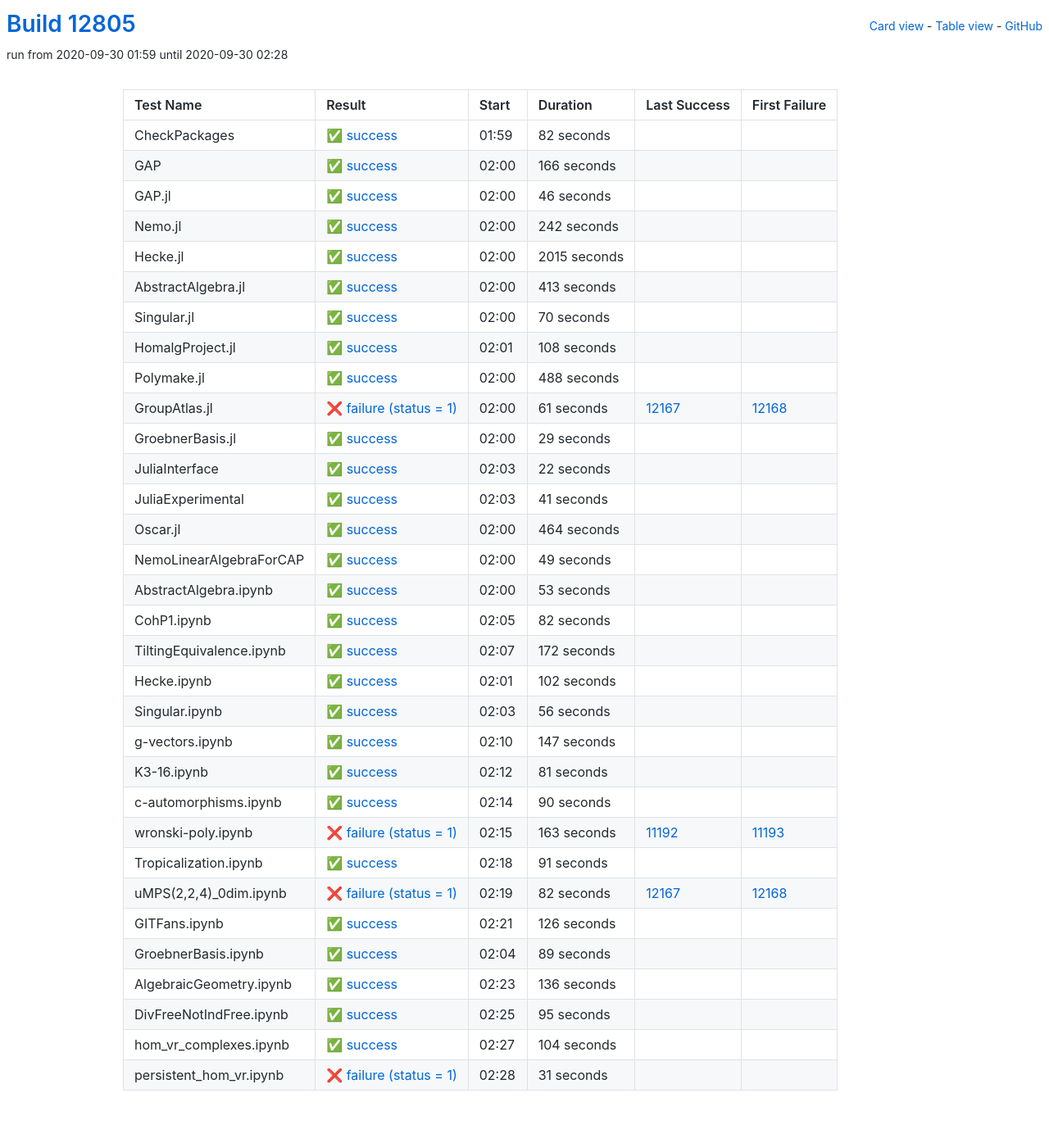
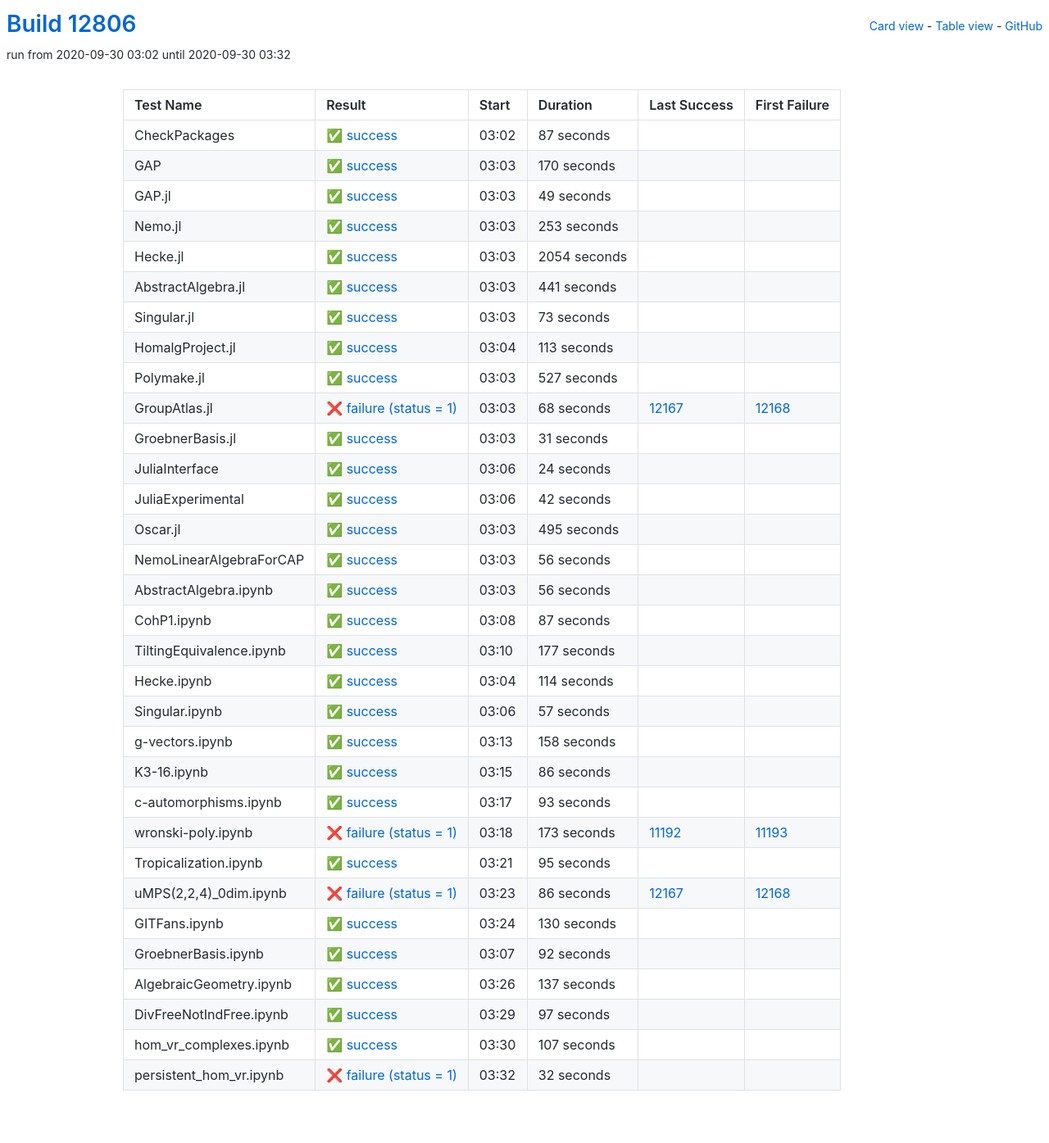
Before and after one commit to oscar-system/oscar-ci-status, a Jekyll site: the page built from table.html, in a window 1280 px wide. Shown: the whole page at 82% size. Built offline with Jekyll 4.4.1, drawn with Linux system fonts in a browser that asks for light colours.

Commit message:
Build #12806

```diff
--- a/_data/ci.yml
+++ b/_data/ci.yml
@@ -1,6 +1,6 @@
 ---
-build: 12805
-build_url: https://oscarci.mathematik.uni-kl.de/job/oscar/12805/
+build: 12806
+build_url: https://oscarci.mathematik.uni-kl.de/job/oscar/12806/
 job: oscar
 organization: oscar-system
 repo: oscar-ci-status
@@ -8,176 +8,32 @@
 tests:
 - name: CheckPackages
   id: checkpackages
-  log: https://oscarci.mathematik.uni-kl.de/job/oscar/12805/artifact/logs/build-12805/CheckPackages.log
-  start: 2020-09-30 01:59
+  log: https://oscarci.mathematik.uni-kl.de/job/oscar/12806/artifact/logs/build-12806/CheckPackages.log
+  start: 2020-09-30 03:02
   success: true
   exitcode: 0
   status: success
-  duration: 82
+  duration: 87
   last_success: false
   last_success_url:
   first_failure: false
   first_failure_url:
 - name: GAP
   id: gap
-  log: https://oscarci.mathematik.uni-kl.de/job/oscar/12805/artifact/logs/build-12805/GAP.log
-  start: 2020-09-30 02:00
+  log: https://oscarci.mathematik.uni-kl.de/job/oscar/12806/artifact/logs/build-12806/GAP.log
+  start: 2020-09-30 03:03
   success: true
   exitcode: 0
   status: success
-  duration: 166
+  duration: 170
   last_success: false
   last_success_url:
   first_failure: false
   first_failure_url:
 - name: GAP.jl
   id: gap-jl
-  log: https://oscarci.mathematik.uni-kl.de/job/oscar/12805/artifact/logs/build-12805/GAP.jl.log
-  start: 2020-09-30 02:00
-  success: true
-  exitcode: 0
-  status: success
-  duration: 46
-  last_success: false
-  last_success_url:
-  first_failure: false
-  first_failure_url:
-- name: Nemo.jl
-  id: nemo-jl
-  log: https://oscarci.mathematik.uni-kl.de/job/oscar/12805/artifact/logs/build-12805/Nemo.jl.log
-  start: 2020-09-30 02:00
-  success: true
-  exitcode: 0
-  status: success
-  duration: 242
-  last_success: false
-  last_success_url:
-  first_failure: false
-  first_failure_url:
-- name: Hecke.jl
-  id: hecke-jl
-  log: https://oscarci.mathematik.uni-kl.de/job/oscar/12805/artifact/logs/build-12805/Hecke.jl.log
-  start: 2020-09-30 02:00
-  success: true
-  exitcode: 0
-  status: success
-  duration: 2015
-  last_success: false
-  last_success_url:
-  first_failure: false
-  first_failure_url:
-- name: AbstractAlgebra.jl
-  id: abstractalgebra-jl
-  log: https://oscarci.mathematik.uni-kl.de/job/oscar/12805/artifact/logs/build-12805/AbstractAlgebra.jl.log
-  start: 2020-09-30 02:00
-  success: true
-  exitcode: 0
-  status: success
-  duration: 413
-  last_success: false
-  last_success_url:
-  first_failure: false
-  first_failure_url:
-- name: Singular.jl
-  id: singular-jl
-  log: https://oscarci.mathematik.uni-kl.de/job/oscar/12805/artifact/logs/build-12805/Singular.jl.log
-  start: 2020-09-30 02:00
-  success: true
-  exitcode: 0
-  status: success
-  duration: 70
-  last_success: false
-  last_success_url:
-  first_failure: false
-  first_failure_url:
-- name: HomalgProject.jl
-  id: homalgproject-jl
-  log: https://oscarci.mathematik.uni-kl.de/job/oscar/12805/artifact/logs/build-12805/HomalgProject.jl.log
-  start: 2020-09-30 02:01
-  success: true
-  exitcode: 0
-  status: success
-  duration: 108
-  last_success: false
-  last_success_url:
-  first_failure: false
-  first_failure_url:
-- name: Polymake.jl
-  id: polymake-jl
-  log: https://oscarci.mathematik.uni-kl.de/job/oscar/12805/artifact/logs/build-12805/Polymake.jl.log
-  start: 2020-09-30 02:00
-  success: true
-  exitcode: 0
-  status: success
-  duration: 488
-  last_success: false
-  last_success_url:
-  first_failure: false
-  first_failure_url:
-- name: GroupAtlas.jl
-  id: groupatlas-jl
-  log: https://oscarci.mathematik.uni-kl.de/job/oscar/12805/artifact/logs/build-12805/GroupAtlas.jl.log
-  start: 2020-09-30 02:00
-  success: false
-  exitcode: 1
-  status: failure
-  duration: 61
-  last_success: 12167
-  last_success_url: https://oscarci.mathematik.uni-kl.de/job/oscar/12167/
-  first_failure: 12168
-  first_failure_url: https://oscarci.mathematik.uni-kl.de/job/oscar/12168/
-- name: GroebnerBasis.jl
-  id: groebnerbasis-jl
-  log: https://oscarci.mathematik.uni-kl.de/job/oscar/12805/artifact/logs/build-12805/GroebnerBasis.jl.log
-  start: 2020-09-30 02:00
-  success: true
-  exitcode: 0
-  status: success
-  duration: 29
-  last_success: false
-  last_success_url:
-  first_failure: false
-  first_failure_url:
-- name: JuliaInterface
-  id: juliainterface
-  log: https://oscarci.mathematik.uni-kl.de/job/oscar/12805/artifact/logs/build-12805/JuliaInterface.log
-  start: 2020-09-30 02:03
-  success: true
-  exitcode: 0
-  status: success
-  duration: 22
-  last_success: false
-  last_success_url:
-  first_failure: false
-  first_failure_url:
-- name: JuliaExperimental
-  id: juliaexperimental
-  log: https://oscarci.mathematik.uni-kl.de/job/oscar/12805/artifact/logs/build-12805/JuliaExperimental.log
-  start: 2020-09-30 02:03
-  success: true
-  exitcode: 0
-  status: success
-  duration: 41
-  last_success: false
-  last_success_url:
-  first_failure: false
-  first_failure_url:
-- name: Oscar.jl
-  id: oscar-jl
-  log: https://oscarci.mathematik.uni-kl.de/job/oscar/12805/artifact/logs/build-12805/Oscar.jl.log
-  start: 2020-09-30 02:00
-  success: true
-  exitcode: 0
-  status: success
-  duration: 464
-  last_success: false
-  last_success_url:
-  first_failure: false
-  first_failure_url:
-- name: NemoLinearAlgebraForCAP
-  id: nemolinearalgebraforcap
-  log: https://oscarci.mathematik.uni-kl.de/job/oscar/12805/artifact/logs/build-12805/NemoLinearAlgebraForCAP.log
-  start: 2020-09-30 02:00
+  log: https://oscarci.mathematik.uni-kl.de/job/oscar/12806/artifact/logs/build-12806/GAP.jl.log
+  start: 2020-09-30 03:03
   success: true
   exitcode: 0
   status: success
@@ -186,58 +42,142 @@
   last_success_url:
   first_failure: false
   first_failure_url:
-- name: AbstractAlgebra.ipynb
-  id: abstractalgebra-ipynb
-  log: https://oscarci.mathematik.uni-kl.de/job/oscar/12805/artifact/logs/build-12805/AbstractAlgebra.ipynb.log
-  start: 2020-09-30 02:00
+- name: Nemo.jl
+  id: nemo-jl
+  log: https://oscarci.mathematik.uni-kl.de/job/oscar/12806/artifact/logs/build-12806/Nemo.jl.log
+  start: 2020-09-30 03:03
   success: true
   exitcode: 0
   status: success
-  duration: 53
+  duration: 253
   last_success: false
   last_success_url:
   first_failure: false
   first_failure_url:
-- name: CohP1.ipynb
-  id: cohp1-ipynb
-  log: https://oscarci.mathematik.uni-kl.de/job/oscar/12805/artifact/logs/build-12805/CohP1.ipynb.log
-  start: 2020-09-30 02:05
+- name: Hecke.jl
+  id: hecke-jl
+  log: https://oscarci.mathematik.uni-kl.de/job/oscar/12806/artifact/logs/build-12806/Hecke.jl.log
+  start: 2020-09-30 03:03
   success: true
   exitcode: 0
   status: success
-  duration: 82
+  duration: 2054
   last_success: false
   last_success_url:
   first_failure: false
   first_failure_url:
-- name: TiltingEquivalence.ipynb
-  id: tiltingequivalence-ipynb
-  log: https://oscarci.mathematik.uni-kl.de/job/oscar/12805/artifact/logs/build-12805/TiltingEquivalence.ipynb.log
-  start: 2020-09-30 02:07
+- name: AbstractAlgebra.jl
+  id: abstractalgebra-jl
+  log: https://oscarci.mathematik.uni-kl.de/job/oscar/12806/artifact/logs/build-12806/AbstractAlgebra.jl.log
+  start: 2020-09-30 03:03
   success: true
   exitcode: 0
   status: success
-  duration: 172
+  duration: 441
   last_success: false
   last_success_url:
   first_failure: false
   first_failure_url:
-- name: Hecke.ipynb
-  id: hecke-ipynb
-  log: https://oscarci.mathematik.uni-kl.de/job/oscar/12805/artifact/logs/build-12805/Hecke.ipynb.log
-  start: 2020-09-30 02:01
+- name: Singular.jl
+  id: singular-jl
+  log: https://oscarci.mathematik.uni-kl.de/job/oscar/12806/artifact/logs/build-12806/Singular.jl.log
+  start: 2020-09-30 03:03
   success: true
   exitcode: 0
   status: success
-  duration: 102
+  duration: 73
   last_success: false
   last_success_url:
   first_failure: false
   first_failure_url:
-- name: Singular.ipynb
-  id: singular-ipynb
-  log: https://oscarci.mathematik.uni-kl.de/job/oscar/12805/artifact/logs/build-12805/Singular.ipynb.log
-  start: 2020-09-30 02:03
+- name: HomalgProject.jl
+  id: homalgproject-jl
+  log: https://oscarci.mathematik.uni-kl.de/job/oscar/12806/artifact/logs/build-12806/HomalgProject.jl.log
+  start: 2020-09-30 03:04
+  success: true
+  exitcode: 0
+  status: success
+  duration: 113
+  last_success: false
+  last_success_url:
+  first_failure: false
+  first_failure_url:
+- name: Polymake.jl
+  id: polymake-jl
+  log: https://oscarci.mathematik.uni-kl.de/job/oscar/12806/artifact/logs/build-12806/Polymake.jl.log
+  start: 2020-09-30 03:03
+  success: true
+  exitcode: 0
+  status: success
+  duration: 527
+  last_success: false
+  last_success_url:
+  first_failure: false
+  first_failure_url:
+- name: GroupAtlas.jl
+  id: groupatlas-jl
+  log: https://oscarci.mathematik.uni-kl.de/job/oscar/12806/artifact/logs/build-12806/GroupAtlas.jl.log
+  start: 2020-09-30 03:03
+  success: false
+  exitcode: 1
+  status: failure
+  duration: 68
+  last_success: 12167
+  last_success_url: https://oscarci.mathematik.uni-kl.de/job/oscar/12167/
+  first_failure: 12168
+  first_failure_url: https://oscarci.mathematik.uni-kl.de/job/oscar/12168/
+- name: GroebnerBasis.jl
+  id: groebnerbasis-jl
+  log: https://oscarci.mathematik.uni-kl.de/job/oscar/12806/artifact/logs/build-12806/GroebnerBasis.jl.log
+  start: 2020-09-30 03:03
+  success: true
+  exitcode: 0
+  status: success
+  duration: 31
+  last_success: false
+  last_success_url:
+  first_failure: false
+  first_failure_url:
+- name: JuliaInterface
+  id: juliainterface
+  log: https://oscarci.mathematik.uni-kl.de/job/oscar/12806/artifact/logs/build-12806/JuliaInterface.log
+  start: 2020-09-30 03:06
+  success: true
+  exitcode: 0
+  status: success
+  duration: 24
+  last_success: false
+  last_success_url:
+  first_failure: false
+  first_failure_url:
+- name: JuliaExperimental
+  id: juliaexperimental
+  log: https://oscarci.mathematik.uni-kl.de/job/oscar/12806/artifact/logs/build-12806/JuliaExperimental.log
+  start: 2020-09-30 03:06
+  success: true
+  exitcode: 0
+  status: success
+  duration: 42
+  last_success: false
+  last_success_url:
+  first_failure: false
+  first_failure_url:
+- name: Oscar.jl
+  id: oscar-jl
+  log: https://oscarci.mathematik.uni-kl.de/job/oscar/12806/artifact/logs/build-12806/Oscar.jl.log
+  start: 2020-09-30 03:03
+  success: true
+  exitcode: 0
+  status: success
+  duration: 495
+  last_success: false
+  last_success_url:
+  first_failure: false
+  first_failure_url:
+- name: NemoLinearAlgebraForCAP
+  id: nemolinearalgebraforcap
+  log: https://oscarci.mathematik.uni-kl.de/job/oscar/12806/artifact/logs/build-12806/NemoLinearAlgebraForCAP.log
+  start: 2020-09-30 03:03
   success: true
   exitcode: 0
   status: success
@@ -246,118 +186,118 @@
   last_success_url:
   first_failure: false
   first_failure_url:
-- name: g-vectors.ipynb
-  id: g-vectors-ipynb
-  log: https://oscarci.mathematik.uni-kl.de/job/oscar/12805/artifact/logs/build-12805/g-vectors.ipynb.log
-  start: 2020-09-30 02:10
+- name: AbstractAlgebra.ipynb
+  id: abstractalgebra-ipynb
+  log: https://oscarci.mathematik.uni-kl.de/job/oscar/12806/artifact/logs/build-12806/AbstractAlgebra.ipynb.log
+  start: 2020-09-30 03:03
   success: true
   exitcode: 0
   status: success
-  duration: 147
+  duration: 56
+  last_success: false
+  last_success_url:
+  first_failure: false
+  first_failure_url:
+- name: CohP1.ipynb
+  id: cohp1-ipynb
+  log: https://oscarci.mathematik.uni-kl.de/job/oscar/12806/artifact/logs/build-12806/CohP1.ipynb.log
+  start: 2020-09-30 03:08
+  success: true
+  exitcode: 0
+  status: success
+  duration: 87
+  last_success: false
+  last_success_url:
+  first_failure: false
+  first_failure_url:
+- name: TiltingEquivalence.ipynb
+  id: tiltingequivalence-ipynb
+  log: https://oscarci.mathematik.uni-kl.de/job/oscar/12806/artifact/logs/build-12806/TiltingEquivalence.ipynb.log
+  start: 2020-09-30 03:10
+  success: true
+  exitcode: 0
+  status: success
+  duration: 177
+  last_success: false
+  last_success_url:
+  first_failure: false
+  first_failure_url:
+- name: Hecke.ipynb
+  id: hecke-ipynb
+  log: https://oscarci.mathematik.uni-kl.de/job/oscar/12806/artifact/logs/build-12806/Hecke.ipynb.log
+  start: 2020-09-30 03:04
+  success: true
+  exitcode: 0
+  status: success
+  duration: 114
+  last_success: false
+  last_success_url:
+  first_failure: false
+  first_failure_url:
+- name: Singular.ipynb
+  id: singular-ipynb
+  log: https://oscarci.mathematik.uni-kl.de/job/oscar/12806/artifact/logs/build-12806/Singular.ipynb.log
+  start: 2020-09-30 03:06
+  success: true
+  exitcode: 0
+  status: success
+  duration: 57
+  last_success: false
+  last_success_url:
+  first_failure: false
+  first_failure_url:
+- name: g-vectors.ipynb
+  id: g-vectors-ipynb
+  log: https://oscarci.mathematik.uni-kl.de/job/oscar/12806/artifact/logs/build-12806/g-vectors.ipynb.log
+  start: 2020-09-30 03:13
+  success: true
+  exitcode: 0
+  status: success
+  duration: 158
   last_success: false
   last_success_url:
   first_failure: false
   first_failure_url:
 - name: K3-16.ipynb
   id: k3-16-ipynb
-  log: https://oscarci.mathematik.uni-kl.de/job/oscar/12805/artifact/logs/build-12805/K3-16.ipynb.log
-  start: 2020-09-30 02:12
+  log: https://oscarci.mathematik.uni-kl.de/job/oscar/12806/artifact/logs/build-12806/K3-16.ipynb.log
+  start: 2020-09-30 03:15
   success: true
   exitcode: 0
   status: success
-  duration: 81
+  duration: 86
   last_success: false
   last_success_url:
   first_failure: false
   first_failure_url:
 - name: c-automorphisms.ipynb
   id: c-automorphisms-ipynb
-  log: https://oscarci.mathematik.uni-kl.de/job/oscar/12805/artifact/logs/build-12805/c-automorphisms.ipynb.log
-  start: 2020-09-30 02:14
+  log: https://oscarci.mathematik.uni-kl.de/job/oscar/12806/artifact/logs/build-12806/c-automorphisms.ipynb.log
+  start: 2020-09-30 03:17
   success: true
   exitcode: 0
   status: success
-  duration: 90
+  duration: 93
   last_success: false
   last_success_url:
   first_failure: false
   first_failure_url:
 - name: wronski-poly.ipynb
   id: wronski-poly-ipynb
-  log: https://oscarci.mathematik.uni-kl.de/job/oscar/12805/artifact/logs/build-12805/wronski-poly.ipynb.log
-  start: 2020-09-30 02:15
+  log: https://oscarci.mathematik.uni-kl.de/job/oscar/12806/artifact/logs/build-12806/wronski-poly.ipynb.log
+  start: 2020-09-30 03:18
   success: false
   exitcode: 1
   status: failure
-  duration: 163
+  duration: 173
   last_success: 11192
   last_success_url: https://oscarci.mathematik.uni-kl.de/job/oscar/11192/
   first_failure: 11193
   first_failure_url: https://oscarci.mathematik.uni-kl.de/job/oscar/11193/
 - name: Tropicalization.ipynb
   id: tropicalization-ipynb
-  log: https://oscarci.mathematik.uni-kl.de/job/oscar/12805/artifact/logs/build-12805/Tropicalization.ipynb.log
-  start: 2020-09-30 02:18
-  success: true
-  exitcode: 0
-  status: success
-  duration: 91
-  last_success: false
-  last_success_url:
-  first_failure: false
-  first_failure_url:
-- name: uMPS(2,2,4)_0dim.ipynb
-  id: umps-2-2-4-0dim-ipynb
-  log: https://oscarci.mathematik.uni-kl.de/job/oscar/12805/artifact/logs/build-12805/uMPS-2-2-4-_0dim.ipynb.log
-  start: 2020-09-30 02:19
-  success: false
-  exitcode: 1
-  status: failure
-  duration: 82
-  last_success: 12167
-  last_success_url: https://oscarci.mathematik.uni-kl.de/job/oscar/12167/
-  first_failure: 12168
-  first_failure_url: https://oscarci.mathematik.uni-kl.de/job/oscar/12168/
-- name: GITFans.ipynb
-  id: gitfans-ipynb
-  log: https://oscarci.mathematik.uni-kl.de/job/oscar/12805/artifact/logs/build-12805/GITFans.ipynb.log
-  start: 2020-09-30 02:21
-  success: true
-  exitcode: 0
-  status: success
-  duration: 126
-  last_success: false
-  last_success_url:
-  first_failure: false
-  first_failure_url:
-- name: GroebnerBasis.ipynb
-  id: groebnerbasis-ipynb
-  log: https://oscarci.mathematik.uni-kl.de/job/oscar/12805/artifact/logs/build-12805/GroebnerBasis.ipynb.log
-  start: 2020-09-30 02:04
-  success: true
-  exitcode: 0
-  status: success
-  duration: 89
-  last_success: false
-  last_success_url:
-  first_failure: false
-  first_failure_url:
-- name: AlgebraicGeometry.ipynb
-  id: algebraicgeometry-ipynb
-  log: https://oscarci.mathematik.uni-kl.de/job/oscar/12805/artifact/logs/build-12805/AlgebraicGeometry.ipynb.log
-  start: 2020-09-30 02:23
-  success: true
-  exitcode: 0
-  status: success
-  duration: 136
-  last_success: false
-  last_success_url:
-  first_failure: false
-  first_failure_url:
-- name: DivFreeNotIndFree.ipynb
-  id: divfreenotindfree-ipynb
-  log: https://oscarci.mathematik.uni-kl.de/job/oscar/12805/artifact/logs/build-12805/DivFreeNotIndFree.ipynb.log
-  start: 2020-09-30 02:25
+  log: https://oscarci.mathematik.uni-kl.de/job/oscar/12806/artifact/logs/build-12806/Tropicalization.ipynb.log
+  start: 2020-09-30 03:21
   success: true
   exitcode: 0
   status: success
@@ -366,26 +306,86 @@
   last_success_url:
   first_failure: false
   first_failure_url:
-- name: hom_vr_complexes.ipynb
-  id: hom-vr-complexes-ipynb
-  log: https://oscarci.mathematik.uni-kl.de/job/oscar/12805/artifact/logs/build-12805/hom_vr_complexes.ipynb.log
-  start: 2020-09-30 02:27
+- name: uMPS(2,2,4)_0dim.ipynb
+  id: umps-2-2-4-0dim-ipynb
+  log: https://oscarci.mathematik.uni-kl.de/job/oscar/12806/artifact/logs/build-12806/uMPS-2-2-4-_0dim.ipynb.log
+  start: 2020-09-30 03:23
+  success: false
+  exitcode: 1
+  status: failure
+  duration: 86
+  last_success: 12167
+  last_success_url: https://oscarci.mathematik.uni-kl.de/job/oscar/12167/
+  first_failure: 12168
+  first_failure_url: https://oscarci.mathematik.uni-kl.de/job/oscar/12168/
+- name: GITFans.ipynb
+  id: gitfans-ipynb
+  log: https://oscarci.mathematik.uni-kl.de/job/oscar/12806/artifact/logs/build-12806/GITFans.ipynb.log
+  start: 2020-09-30 03:24
   success: true
   exitcode: 0
   status: success
-  duration: 104
+  duration: 130
+  last_success: false
+  last_success_url:
+  first_failure: false
+  first_failure_url:
+- name: GroebnerBasis.ipynb
+  id: groebnerbasis-ipynb
+  log: https://oscarci.mathematik.uni-kl.de/job/oscar/12806/artifact/logs/build-12806/GroebnerBasis.ipynb.log
+  start: 2020-09-30 03:07
+  success: true
+  exitcode: 0
+  status: success
+  duration: 92
+  last_success: false
+  last_success_url:
+  first_failure: false
+  first_failure_url:
+- name: AlgebraicGeometry.ipynb
+  id: algebraicgeometry-ipynb
+  log: https://oscarci.mathematik.uni-kl.de/job/oscar/12806/artifact/logs/build-12806/AlgebraicGeometry.ipynb.log
+  start: 2020-09-30 03:26
+  success: true
+  exitcode: 0
+  status: success
+  duration: 137
+  last_success: false
+  last_success_url:
+  first_failure: false
+  first_failure_url:
+- name: DivFreeNotIndFree.ipynb
+  id: divfreenotindfree-ipynb
+  log: https://oscarci.mathematik.uni-kl.de/job/oscar/12806/artifact/logs/build-12806/DivFreeNotIndFree.ipynb.log
+  start: 2020-09-30 03:29
+  success: true
+  exitcode: 0
+  status: success
+  duration: 97
+  last_success: false
+  last_success_url:
+  first_failure: false
+  first_failure_url:
+- name: hom_vr_complexes.ipynb
+  id: hom-vr-complexes-ipynb
+  log: https://oscarci.mathematik.uni-kl.de/job/oscar/12806/artifact/logs/build-12806/hom_vr_complexes.ipynb.log
+  start: 2020-09-30 03:30
+  success: true
+  exitcode: 0
+  status: success
+  duration: 107
   last_success: false
   last_success_url:
   first_failure: false
   first_failure_url:
 - name: persistent_hom_vr.ipynb
   id: persistent-hom-vr-ipynb
-  log: https://oscarci.mathematik.uni-kl.de/job/oscar/12805/artifact/logs/build-12805/persistent_hom_vr.ipynb.log
-  start: 2020-09-30 02:28
+  log: https://oscarci.mathematik.uni-kl.de/job/oscar/12806/artifact/logs/build-12806/persistent_hom_vr.ipynb.log
+  start: 2020-09-30 03:32
   success: false
   exitcode: 1
   status: failure
-  duration: 31
+  duration: 32
   last_success: false
   last_success_url:
   first_failure: false
```
Also changed, not shown: README.md.
